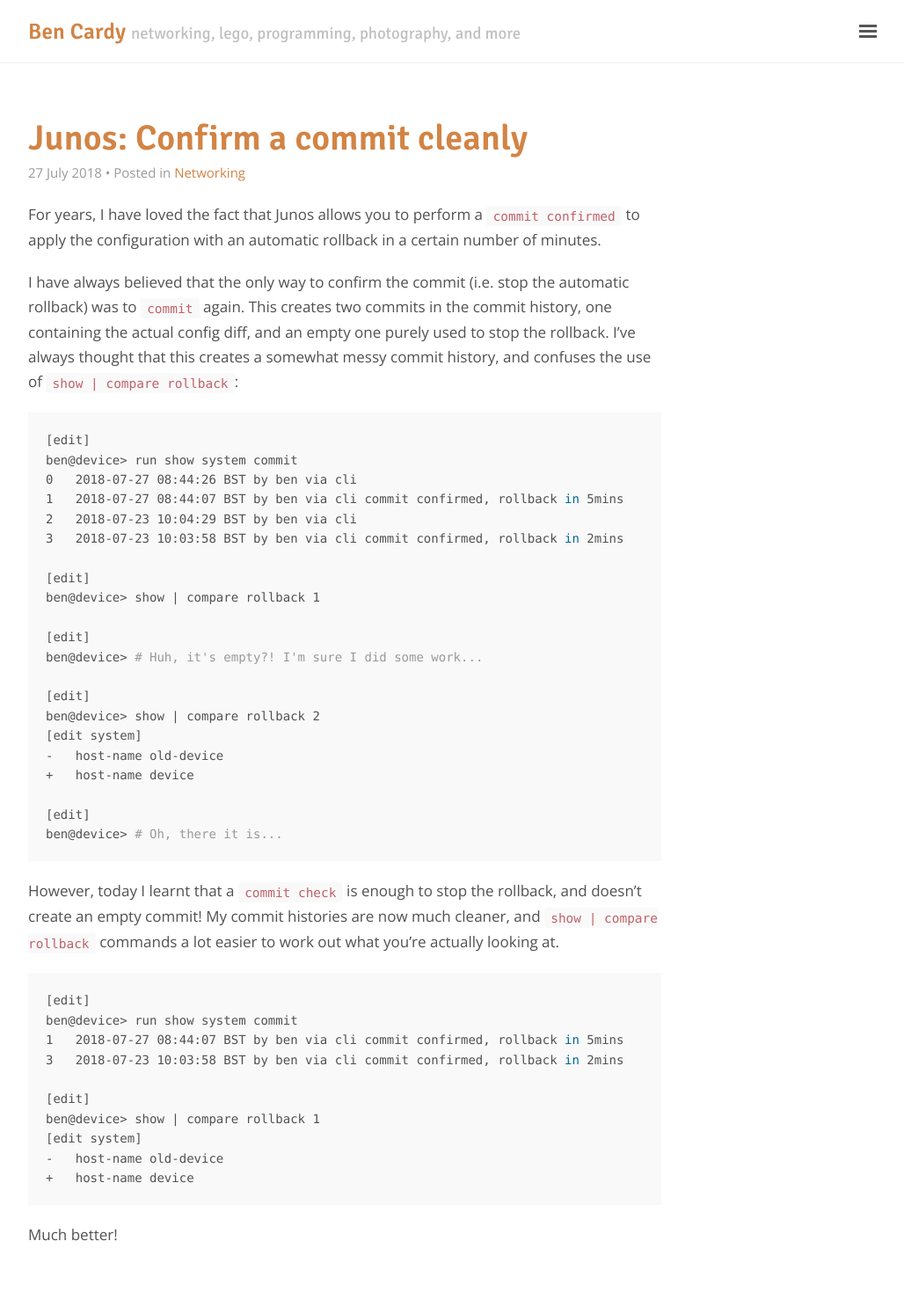
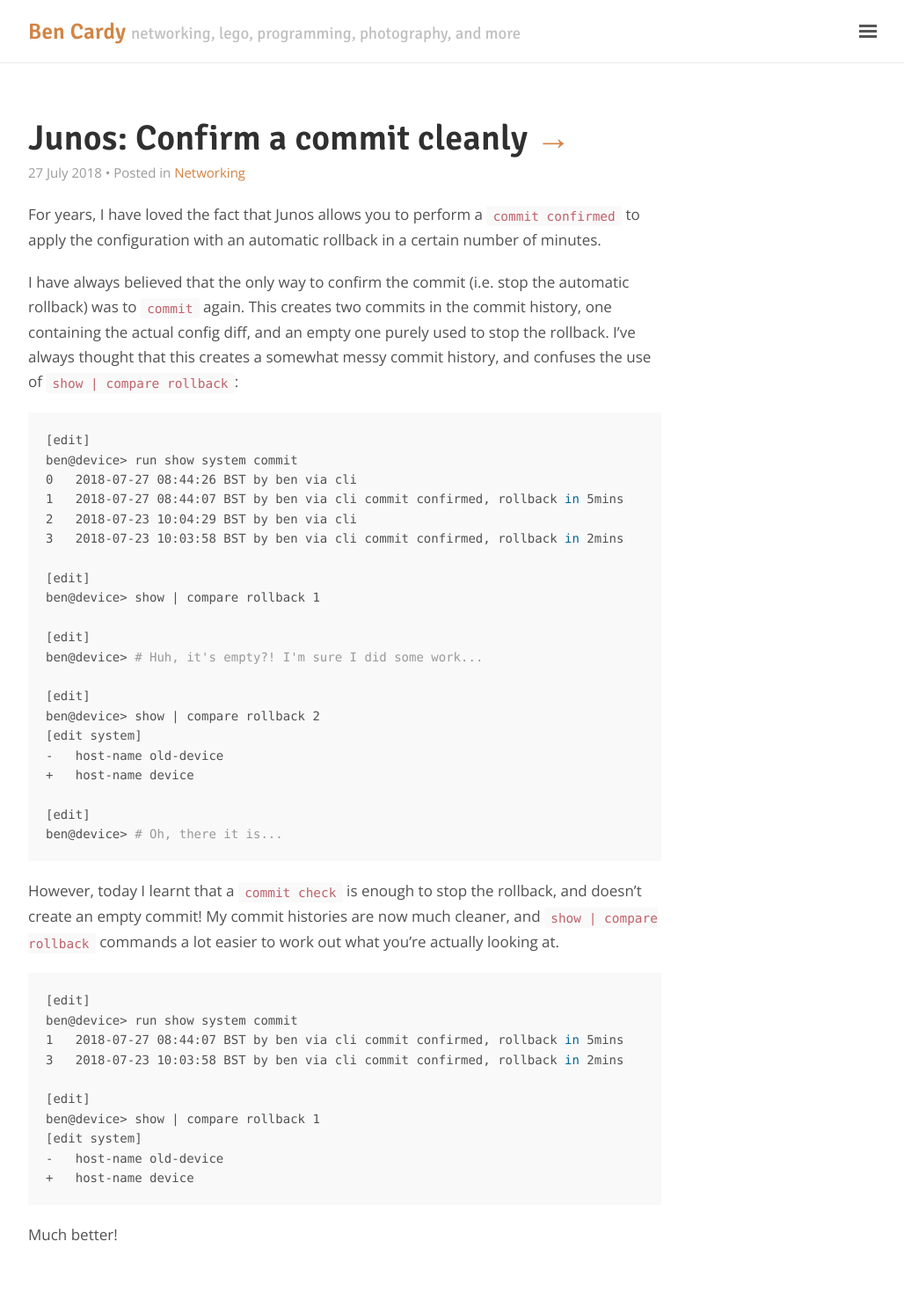
Before and after one commit to benbacardi/benbacardi.github.io, a Jekyll site: the page built from _posts/2018-07-27-junos-commit-confirmed.md, in a window 1280 px wide. Shown: the whole page at 88% size, without its empty margins (248-1276 px from the left). Built offline with Jekyll 4.4.1, drawn with Linux system fonts in a browser that asks for light colours.

Commit message:
Testing links

```diff
--- a/_layouts/post.html
+++ b/_layouts/post.html
@@ -3,7 +3,7 @@ layout: default
 ---
 
 <div class="post">
-    <h1 class="post-title">{% if page.link %}<a href='{{ page.link }}'>{% endif %}{{ page.title }}{% if page.link %}</a>{% endif %}</h1>
+    <h1 class="post-title">{{ page.title }}{% if page.link %} <a href='{{ page.link }}'>&rarr;</a>{% endif %}</h1>
   <span class="post-date">
     {{ page.date | date: "%e %B %Y" }}
     {% if page.categories %}
```
